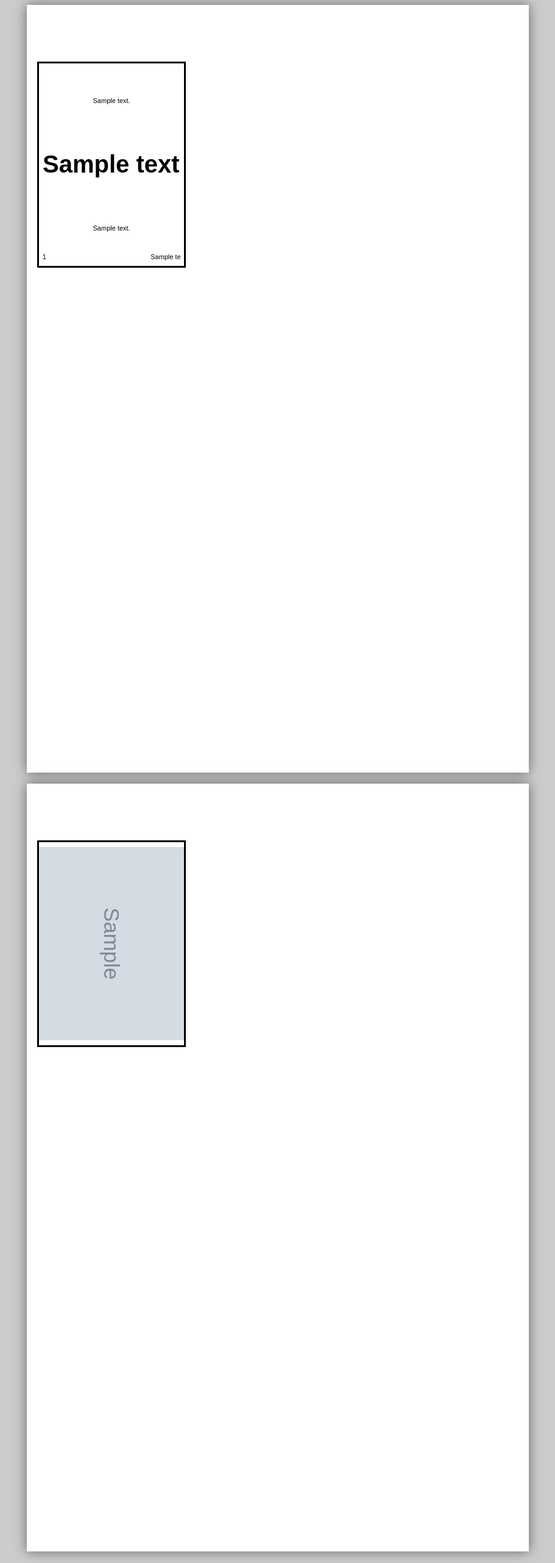
After one commit to aron-br/carddeck-creator, a Python web app: template src/carddeck_creator/static/templates/card_template_A4.jinja in a window 1280 px wide. The commit adds this page. Shown: the whole page at 61% size, without its empty margins (184-1095 px from the left). Run offline with Jinja, Linux system fonts and the light colour scheme; the template is opened without the code that fills it: most values are stand-ins (such as "Sample title", 1, 10 or a date in 2020); grey boxes marked "Sample" are stand-in pictures.

Commit message:
ENH: added creation of carddeck

```diff
--- a/src/carddeck_creator/spotify_gateway.py
+++ b/src/carddeck_creator/spotify_gateway.py
@@ -5,7 +5,7 @@ __author__      = 'Aron Brüggmann'
 __copyright__   = 'Copyright 2023, Aron Brüggmann'
 
 '''
-spotify_connector.py: Implements a custom class that uses the spotify api to query songs and song metadata from a public spotify playlist.
+spotify_gateway.py: Implements a custom class that uses the spotify api to query songs and song metadata from a public spotify playlist.
 
 It builds on top of the spotipy library and requires a custom spotify application (check out https://developer.spotify.com/documentation/web-api/concepts/apps
 if you don't have an app already) with a client ID and client secret as well as the ID of the public spotify playlist you want to download.
--- a/src/carddeck_creator/static/styles/styles.css
+++ b/src/carddeck_creator/static/styles/styles.css
@@ -1,5 +1,6 @@
 body {
   background: rgb(204,204,204);
+  font-family: 'Veranda', sans-serif;
 }
 
 page {
@@ -18,7 +19,8 @@ page {
 .cardCell {
   width: 63mm;
   height: 88mm;
-  border: 1px solid black;
+  border: 3px solid black;
+  background: transparent;
   display: flex;
   justify-content: center;
   align-items: center;
@@ -38,23 +40,38 @@ page {
 }
 
 .textField {
-  width: 80%; /* Adjust the width as needed */
+  width: 95%; /* Adjust the width as needed */
   height: 20mm; /* Adjust the height as needed */
-  border: 1px solid #ccc;
+  border: none;
+  background: transparent;
   text-align: center;
-  font-size: 16px;
+  font-size: 11px;
   padding: 5px;
 }
 
 .smallTextField {
   position: absolute;
-  bottom: 0mm; /* Distance from the bottom of the card */
-  right: 0mm; /* Distance from the right side of the card */
-  width: 30mm; /* Adjust the width as needed */
-  height: 10mm; /* Adjust the height as needed */
-  border: 1px solid #ccc;
-  text-align: center;
-  font-size: 12px; /* Adjust font size as needed */
+  bottom: 1mm; /* Distance from the bottom of the card */
+  right: 1mm; /* Distance from the right side of the card */
+  width: 13mm; /* Adjust the width as needed */
+  height: 5mm; /* Adjust the height as needed */
+  border: none;
+  background: transparent;
+  text-align: right;
+  font-size: 11px; /* Adjust font size as needed */
+  padding: 2px;
+}
+
+.numberField {
+  position: absolute;
+  bottom: 1mm; /* Distance from the bottom of the card */
+  left: 1mm; /* Distance from the right side of the card */
+  width: 10mm; /* Adjust the width as needed */
+  height: 5mm; /* Adjust the height as needed */
+  border: none;
+  background: transparent;
+  text-align: left;
+  font-size: 11px; /* Adjust font size as needed */
   padding: 2px;
 }
 
--- /dev/null
+++ b/src/carddeck_creator/static/templates/card_template_A4.jinja
@@ -0,0 +1,35 @@
+<!DOCTYPE html>
+<html>
+<head>
+    <link rel="stylesheet" type="text/css" href="/Users/aronrogmann/PythonProjects/carddeck-creator/src/carddeck_creator/static/styles/styles.css">
+</head>
+<body>
+    {% for batch in batches %}
+    <!-- Front of Cards -->
+    <page size="A4">
+        <div class="cardGrid">
+            {% for card in batch %}
+                <div class="cardCell">
+                    <input type="text" class="textField" placeholder="Text Field 1" value="{{ card.text1 }}">
+                    <input type="text" class="textField" placeholder="Text Field 2" style="font-size: 40px; font-weight: bold" value="{{ card.text2 }}">
+                    <input type="text" class="textField" placeholder="Text Field 3" value="{{ card.text3 }}">
+                    <input type="text" class="smallTextField" placeholder="Small Text" value="{{ card.smallText }}">
+                    <input type="text" class="numberField" placeholder="No." value="{{ card.number }}">
+                </div>
+            {% endfor %}
+        </div>
+    </page>
+
+    <!-- Back of Cards -->
+    <page size="A4">
+    <div class="cardGrid">
+        {% for card in batch %}
+            <div class="cardCell back">
+                <img src="{{ card.backImage }}" alt="Card Back" class="cardBackImage">
+            </div>
+        {% endfor %}
+    </div>
+</page>
+{% endfor %}
+</body>
+</html>
--- a/src/carddeck_creator/utils.py
+++ b/src/carddeck_creator/utils.py
@@ -291,7 +291,8 @@ SONG_TO_YEAR = {'das ist berlin': 1978,
                 'geklont': 2001,
                 'personal jesus': 1990,
                 'house of the rising sun': 1964,
-                'jump': 1984}
+                'jump': 1984,
+                'bohemian rhapsody': 1975}
 
 
 def print_progress_bar (iteration, total, prefix = '', suffix = '', decimals = 1, length = 100, fill = '█', printEnd = "\r"):
```
Also changed, not shown: src/carddeck_creator/carddeck.py (added, +94 -0 lines), src/carddeck_creator/main.py (+26 -0 lines).
